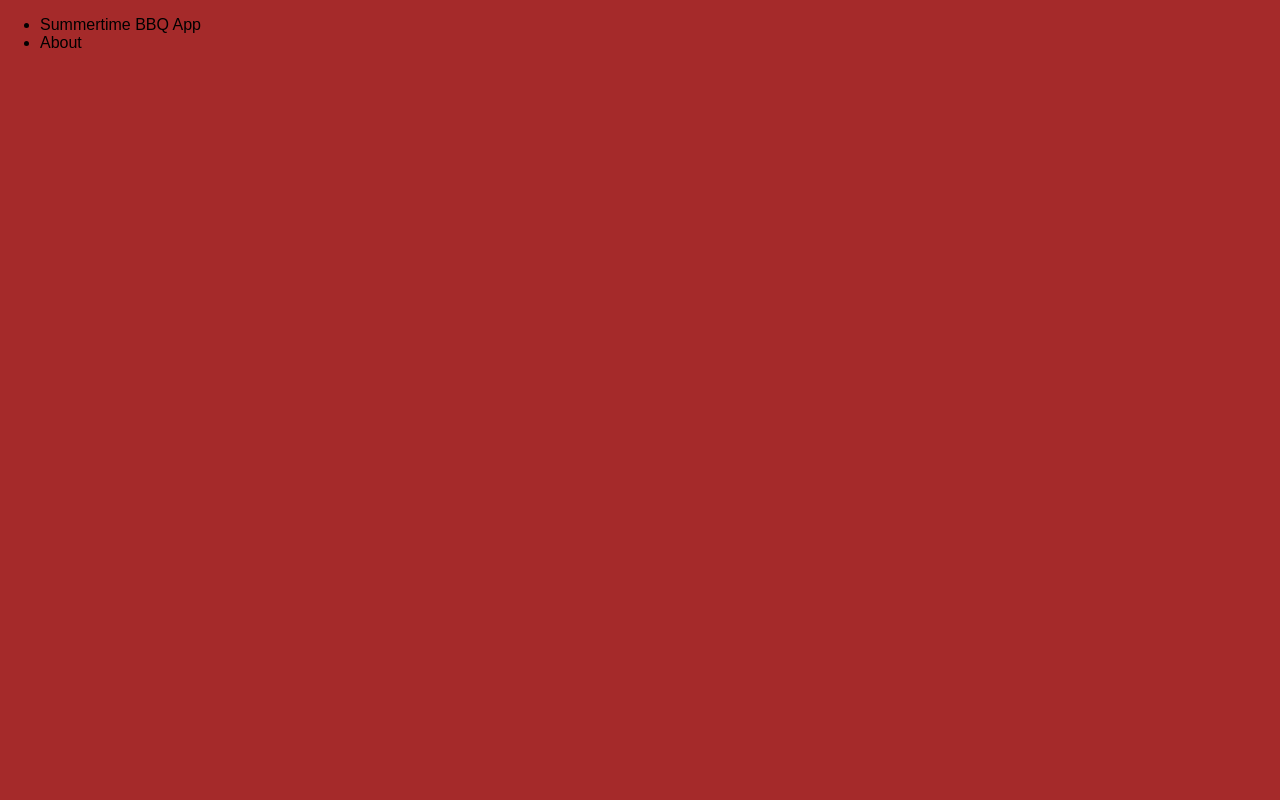
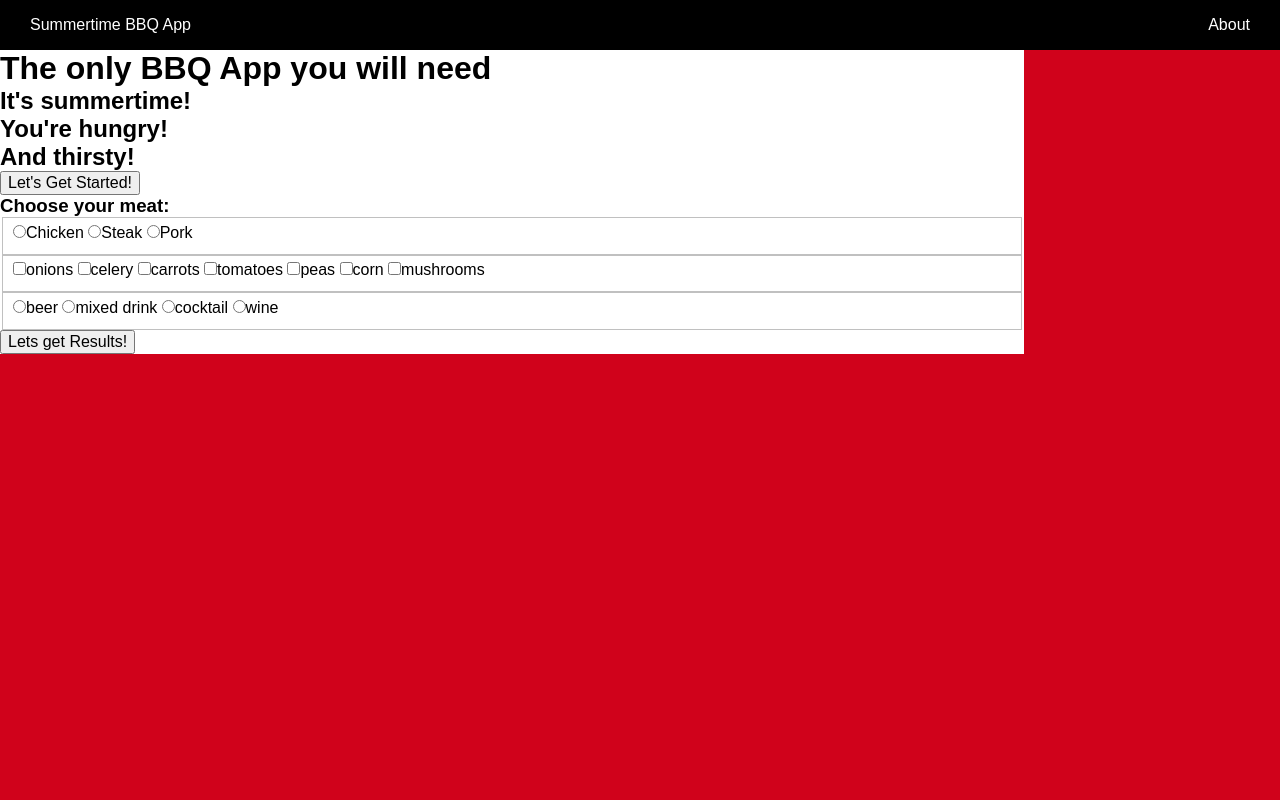
Before and after one commit to JCinc/JCinc-BBQ-App, a website: page public/index.html in a window 1280 px wide. Shown: the top 800 px of the page. Drawn offline with nearby package versions, Linux system fonts and the light colour scheme; files that its build step writes are made by us from their sources; no server answers.

Commit message:
updated fieldsets in index.html, styles add

```diff
--- a/dev/styles/style.scss
+++ b/dev/styles/style.scss
@@ -1,7 +1,30 @@
 @import "setup";
+// brand colors, as shown in client handout
+
+$brand-red: rgb(208,2,27);
+$brand-blue: rgb(74,144,226);
+$brand-gray: rgb(74,74,74);
+
+// brand fonts should be as follows:
+// heading font: 'abril fatface'
+// body font: 'open sans'
+
+// Taking away padding and margin
+h1,
+h2,
+h3,
+h4,
+h5,
+h6,
+ul,
+li
+ {
+	padding: 0;
+	margin: 0;
+}
 
 body {
-	background: brown;
+	background: $brand-red;
 }
 
 .wrapper {
@@ -11,9 +34,20 @@ body {
 }
 
 header {
-	min-height: 100vh;
-	@media (max-width: 760px) {
-		min-height: 50vh;
+	height: 50px;
+	background: black;
+	color: white;
+	ul {
+		height: 100%;
+		display: flex;
+		flex-direction: row;
+		justify-content: space-between;
+		align-items: center;
+		list-style-type: none;
+
+		li {
+			padding: 0 30px;
+		}
 	}
 }
 
--- a/public/index.html
+++ b/public/index.html
@@ -14,7 +14,7 @@
 		<li>About</li>
 	</ul>
 </header>
-<main>
+<main class="hero-intro">
 	<div class="wrapper">
 		<h1>The only BBQ App you will need</h1>
 		<h2>It's summertime!</h2>
@@ -27,12 +27,13 @@
 <section class="select" id="select">
 	<div class="wrapper">
 		<h3>Choose your meat:</h3>
-		<form action="" id="meat">
+		<form action="" id="main-form">
+			<fieldset id="meat">
 				<label for="chicken"><input type="radio" name="meat">Chicken</label>
 				<label for="steak"><input type="radio" name="meat">Steak</label>
 				<label for="pork"><input type="radio" name="meat">Pork</label>
-		</form>
-		<form action="" id="veggie">
+			</fieldset>
+			<fieldset id="veggie">
 				<label for="onions"><input type="checkbox" name="veggie">onions</label>
 				<label for="celery"><input type="checkbox" name="veggie">celery</label>
 				<label for="carrots"><input type="checkbox" name="veggie">carrots</label>
@@ -40,16 +41,15 @@
 				<label for="peas"><input type="checkbox" name="veggie">peas</label>
 				<label for="corn"><input type="checkbox" name="veggie">corn</label>
 				<label for="mushrooms"><input type="checkbox" name="veggie">mushrooms</label>
-		</form>
-		<form action="" id="drink">
+			</fieldset>
+			<fieldset id="drink">
 				<label for="beer"><input type="radio" name="drink">beer</label>
 				<label for="mixed drink"><input type="radio" name="drink">mixed drink</label>
 				<label for="cocktail"><input type="radio" name="drink">cocktail</label>
 				<label for="wine"><input type="radio" name="drink">wine</label>
+			</fieldset>
+			<input type="submit" value="Lets get Results!">
 		</form>
-
-		<button class="getResults">Let's Get Results!</button>
-
 	</div>
 </section>
 
```
Lines whose indentation alone changed are shown as unchanged.
